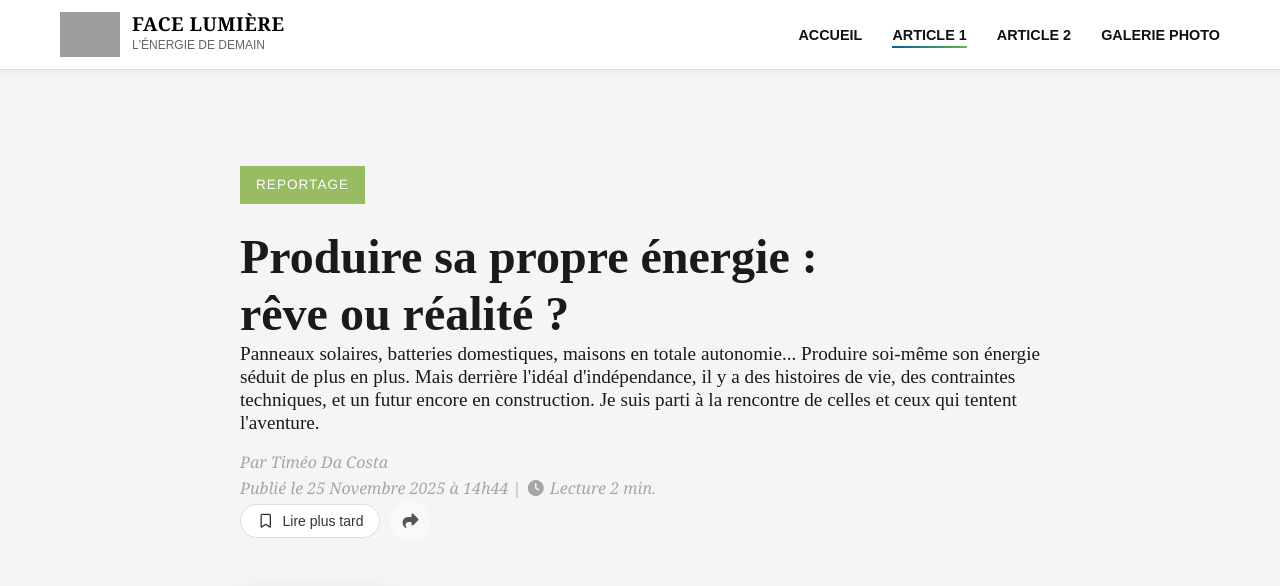
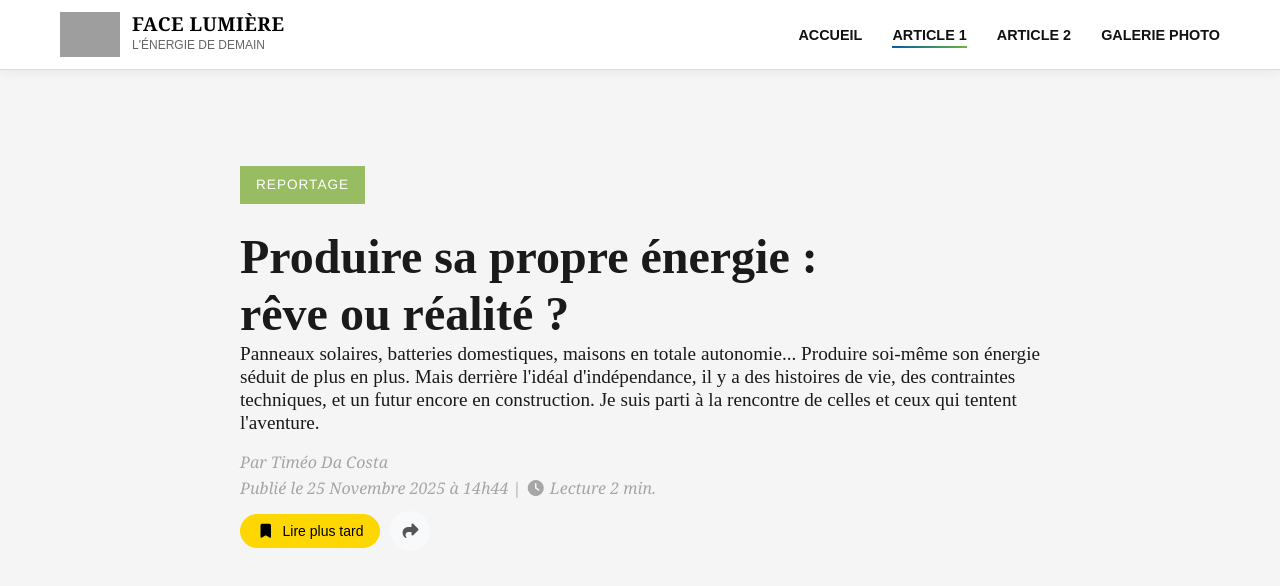
Before and after one commit to AnlexJr14/Webdoc-energierenouvelable, a plain HTML site: page HTML/article1.html in a window 1280 px wide. Both pictures are taken after a click on the button "Lire plus tard". Shown: the top 586 px of the page. Drawn offline with Linux system fonts and the light colour scheme; grey boxes are pictures that could not be loaded.

Commit message:
update bouton lire plus tard

```diff
--- a/CSS/article.css
+++ b/CSS/article.css
@@ -1,6 +1,7 @@
 .top-bar {
     display: flex;
     align-items: center;
+    margin-top: 10px;
     gap: 10px;
 }
 
@@ -15,7 +16,13 @@
     display: flex;
     align-items: center;
     gap: 8px;
-    transition: background 0.2s;
+    transition: all 0.3s ease;
+}
+
+.btn-pill.saved {
+    background-color: #FFD700;
+    color: #000;
+    border-color: #FFD700;
 }
 
 .btn-round {
--- a/HTML/article1.html
+++ b/HTML/article1.html
@@ -62,7 +62,7 @@
                 </p>
 
                 <div class="top-bar">
-                    <button class="btn-pill">
+                    <button class="btn-pill" id="readLaterBtn" data-id="article_1">
                         <i class="fa-regular fa-bookmark"></i>
                         Lire plus tard
                     </button>
@@ -74,7 +74,7 @@
 
                         <div class="share-popup" id="shareMenu">
                             <a href="mailto:test.mail@gmail.com" class="social-btn"><i class="fa-regular fa-envelope"></i></a>
-                            <a href="https://www.linkedin.com/" class="social-btn li"><i class="fa-brands fa-linkedin-in"></i></a>
+                            <a href="https://www.linkedin.com/" class="social-btn li" target="_blank"><i class="fa-brands fa-linkedin-in"></i></a>
 
                             <button class="copy-link-btn" onclick="copierLien(this)">
                                 <i class="fa-solid fa-link"></i>
--- a/JS/article.js
+++ b/JS/article.js
@@ -24,3 +24,46 @@ function copierLien(bouton) {
         bouton.classList.remove('success');
     }, 2000);
 }
+
+document.addEventListener('DOMContentLoaded', () => {
+    // 1. On récupère le bouton
+    const btn = document.getElementById('readLaterBtn');
+
+    // Sécurité : Si le bouton n'existe pas sur la page, on arrête le script pour éviter les erreurs
+    if (!btn) return;
+
+    const icon = btn.querySelector('i');
+
+    // 2. C'est ici que la magie opère : on récupère l'identifiant unique (article_1, article_2, etc.)
+    // que vous avez écrit dans le HTML
+    const uniqueId = btn.getAttribute('data-id');
+
+    // On crée une clé de sauvegarde unique : "save_article_1", "save_article_2", etc.
+    const storageKey = 'save_' + uniqueId;
+
+    // --- VÉRIFICATION AU CHARGEMENT ---
+    const isSaved = localStorage.getItem(storageKey) === 'true';
+
+    if (isSaved) {
+        btn.classList.add('saved');
+        icon.classList.remove('fa-regular');
+        icon.classList.add('fa-solid');
+    }
+
+    // --- GESTION DU CLIC ---
+    btn.addEventListener('click', () => {
+        btn.classList.toggle('saved');
+
+        if (btn.classList.contains('saved')) {
+            // Sauvegarder
+            icon.classList.remove('fa-regular');
+            icon.classList.add('fa-solid');
+            localStorage.setItem(storageKey, 'true');
+        } else {
+            // Enlever la sauvegarde
+            icon.classList.remove('fa-solid');
+            icon.classList.add('fa-regular');
+            localStorage.setItem(storageKey, 'false');
+        }
+    });
+});
```
Also changed, not shown: HTML/article2.html (+24 -0 lines).
